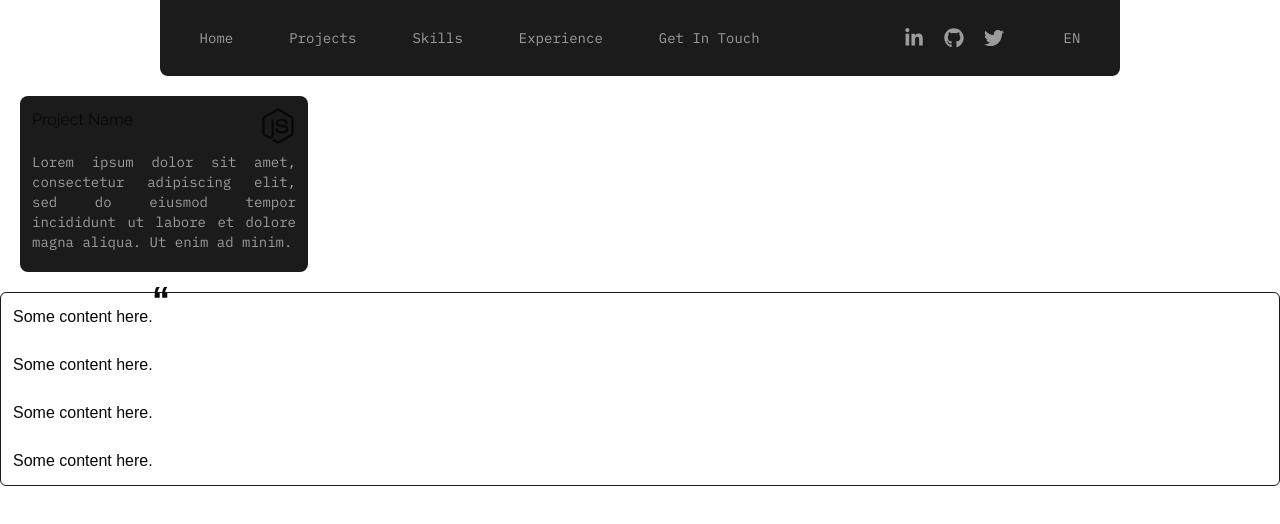
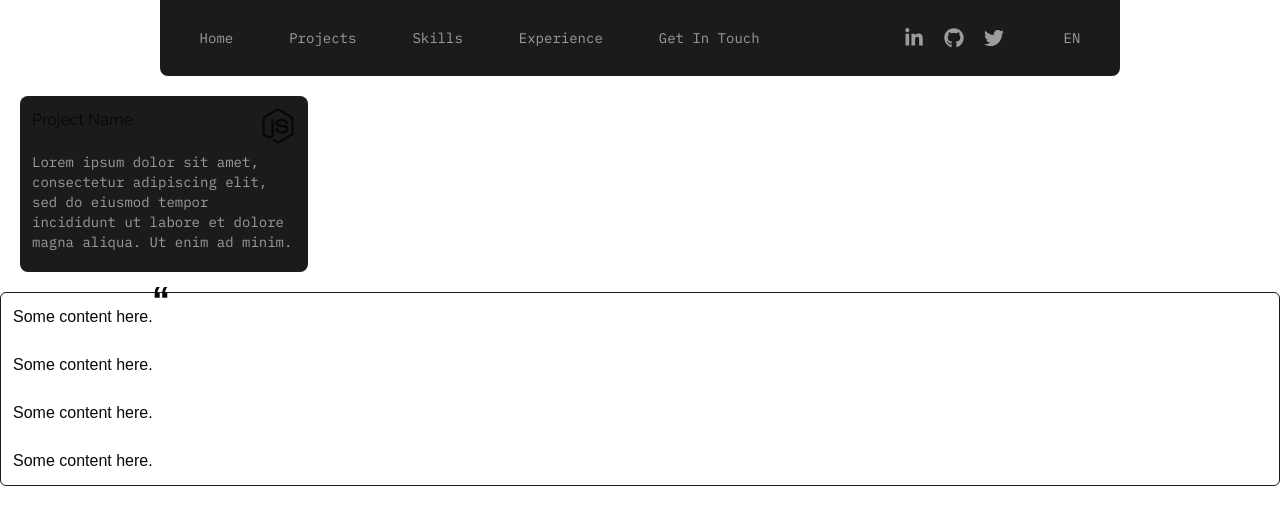
Before and after one commit to Cori-YS/portfolio, a Next.js app: page / in a window 1280 px wide. Shown: the top 524 px of the page. Built offline with nearby package versions, Linux system fonts and the light colour scheme.

Commit message:
fix: remove justification

```diff
--- a/src/app/ui/projects/project.tsx
+++ b/src/app/ui/projects/project.tsx
@@ -5,7 +5,7 @@ export function Project() {
     <div className='grid grid-cols-2 gap-0 w-72 h-44 bg-gray m-5 p-3 rounded-lg'>
       <h1 className='font-sans'>Project Name</h1>
       <FaNodeJs className='text-4xl justify-self-end' />
-      <p className='col-span-2 mt-0 pt-0 font-mono text-sm text-justify text-gray-text'>
+      <p className='col-span-2 mt-0 pt-0 font-mono text-sm text-gray-text'>
         Lorem ipsum dolor sit amet, consectetur adipiscing elit, sed do eiusmod
         tempor incididunt ut labore et dolore magna aliqua. Ut enim ad minim.
       </p>
```
